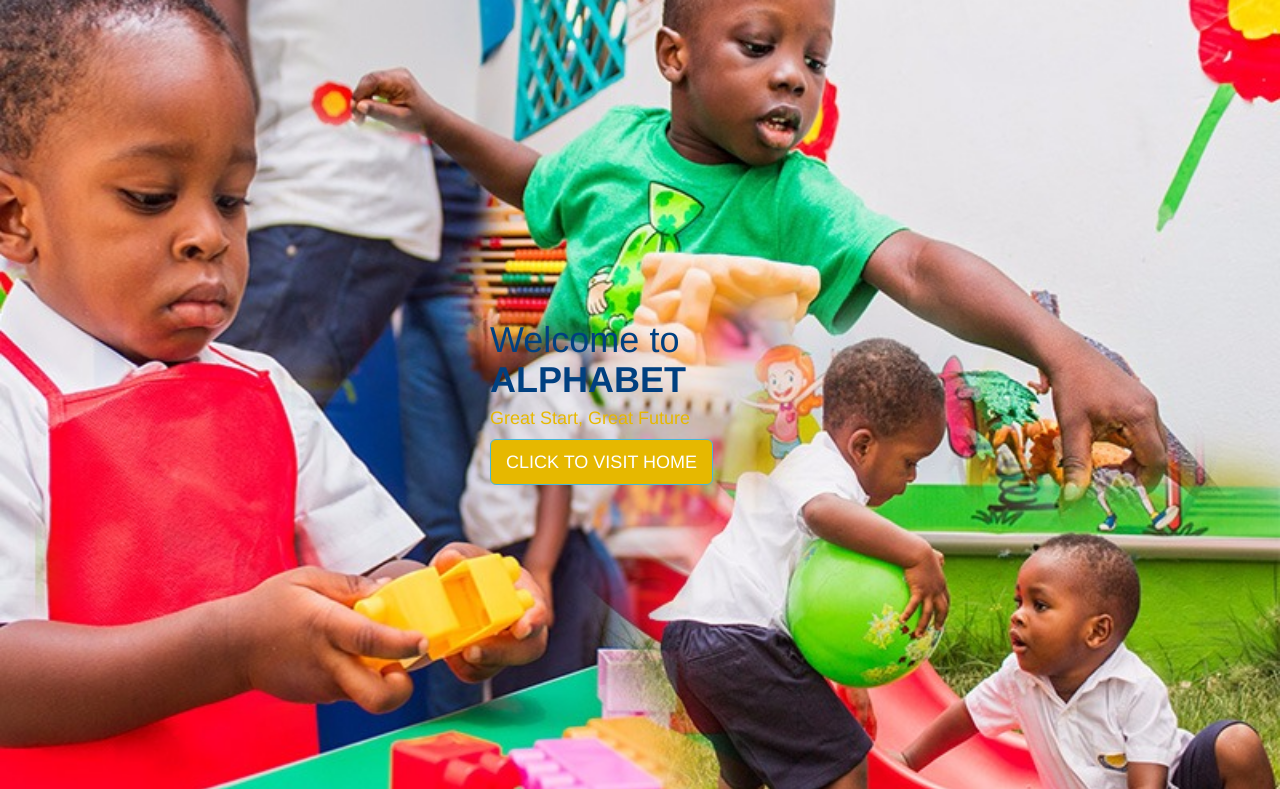
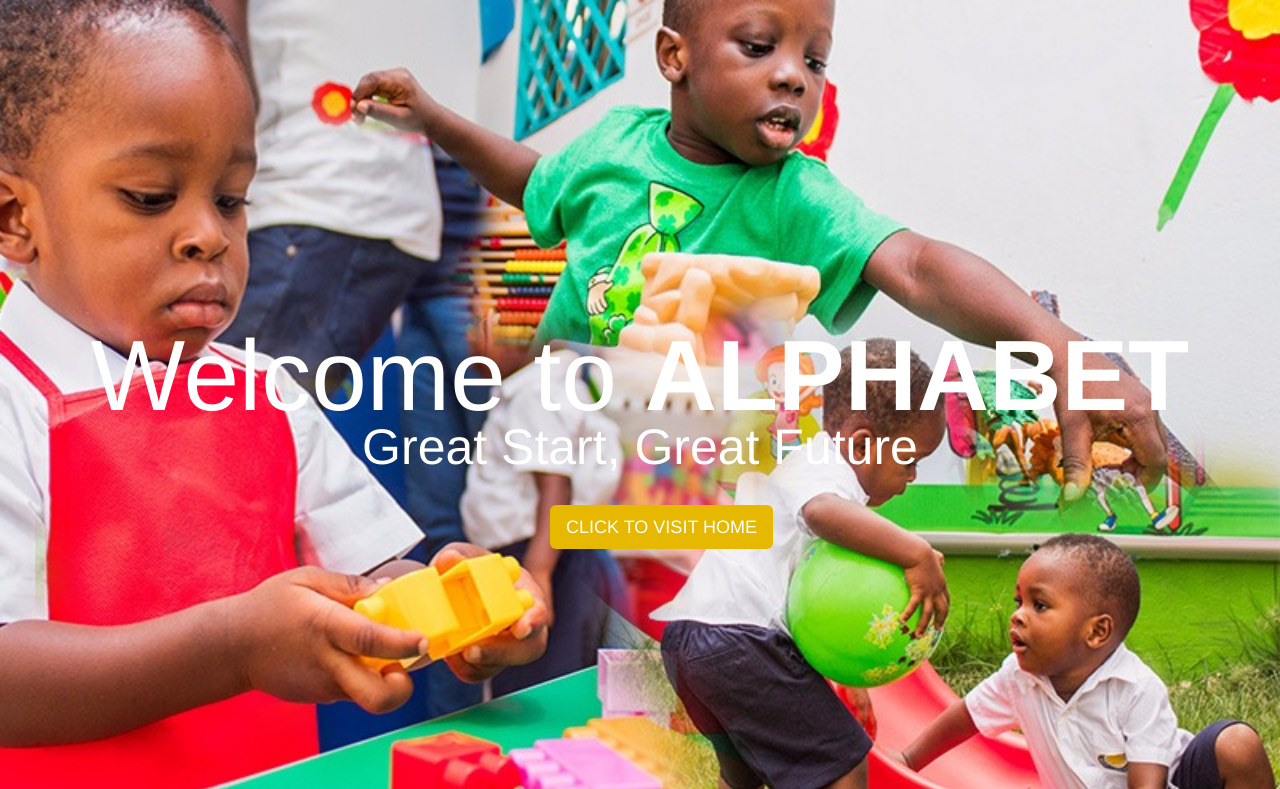
Before and after one commit to Kay-fari/Alphabet-School, a Django app: page / in a window 1280 px wide. Shown: the top 789 px of the page. Run offline with Django 3.2, Linux system fonts and the light colour scheme; some libraries are stand-ins or nearby versions.

Commit message:
worked on the home page

```diff
--- a/pages/templates/pages/welcomePage.html
+++ b/pages/templates/pages/welcomePage.html
@@ -12,7 +12,7 @@
 	<link rel="stylesheet" href="{% static 'css/bootstrap.css' %}" type="text/css">
 	<link rel="stylesheet" href="{% static 'css/bootstrap.min.css' %}" type="text/css">
 	<link href='http://fonts.googleapis.com/css?family=Source+Sans+Pro:300,400,600' rel='stylesheet' type='text/css'>
-	<link rel="stylesheet" type="text/css" href="{% static 'css/AlphaStyle.css' %}">
+	<!--<link rel="stylesheet" type="text/css" href="{% static 'css/AlphaStyle.css' %}">-->
 	<title>{% block title %}The Alphabet School{% endblock title %}</title>
 </head>
 
@@ -29,24 +29,53 @@
 	}
 
 	div.welcome {
-		width: 300px;
+
+		width: 1200px;
 		height: 200px;
 
 		position: absolute;
 		top:0;
-		bottom: 0;
+		bottom:0;
 		left: 0;
 		right: 0;
-		padding-left: -100px;
-		padding-right: -100px;
+		padding-left: -20px;
+		padding-right: -20px;
 		margin: auto;
 	}
+
+	.welcome{
+		margin-top: 120px;
+	}
+
+	.txt{
+		font-size: 100px;
+		color:#fff;
+	}
+
+	.smll{
+		font-size: 50px;
+		color:#fff;
+		margin-top: -20px;
+	}
+
+	.btn{
+		margin-left: 510px;
+		background-color: #E6B800;
+		border: none;
+	}
+
+	.btn:hover{
+		background-color: #fff;
+		color:#004080;
+		border: none;
+	}
+
 </style>
 
 <body>
 	<div class="welcome">
-		<h1>Welcome to <strong>ALPHABET</strong></h1>
-		<h4>Great Start, Great Future</h4>
+		<h1 class="txt text-center">Welcome to <strong>ALPHABET<strong></h1>
+		<h2 class=" smll text-center">Great Start, Great Future</h2><br>
 		<a href="{% url 'index' %}" class="btn btn-info btn-lg">CLICK TO VISIT HOME</a>
 	</div>
 
```
